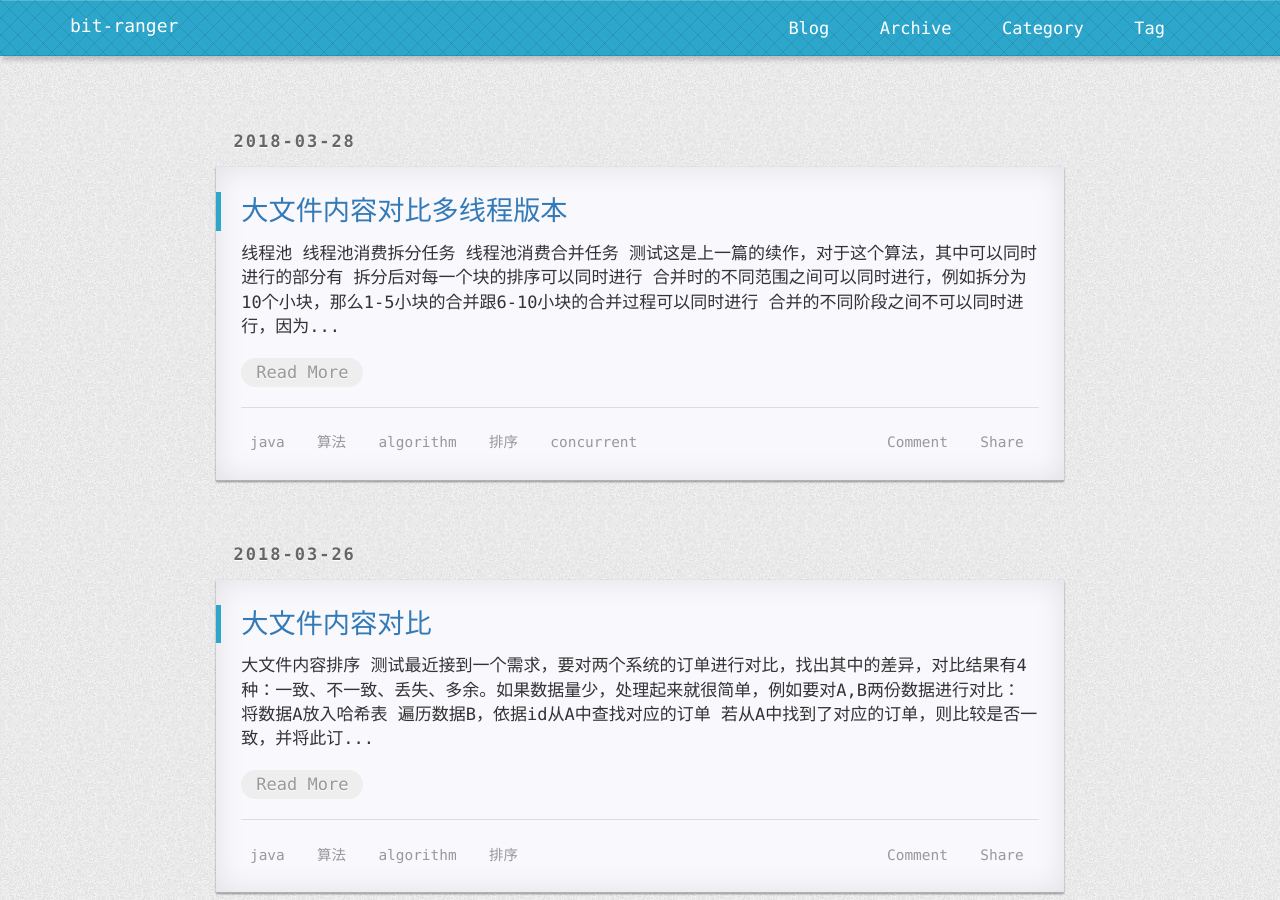
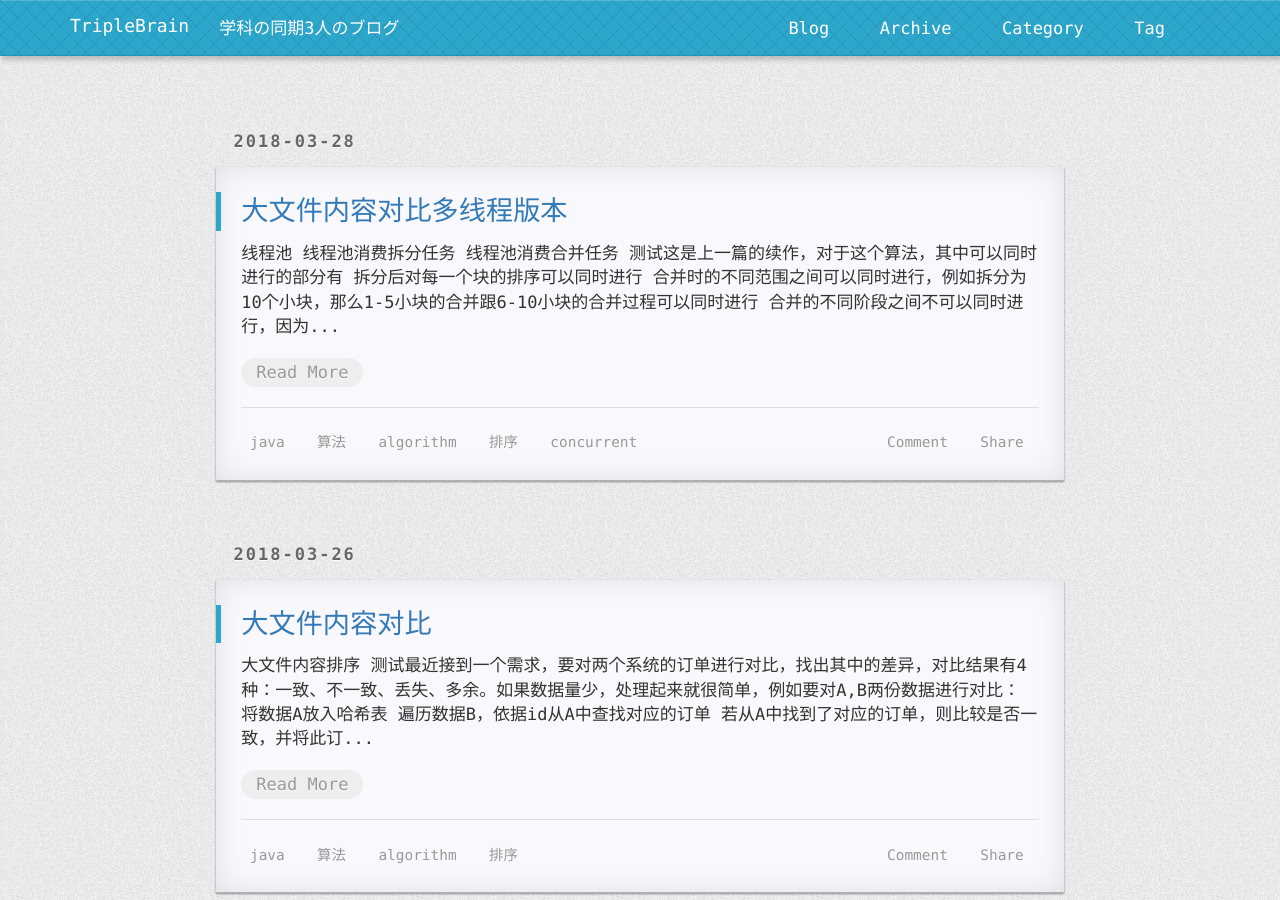
Before and after one commit to nononotyamm/TripleBrain, a Jekyll site: the page built from index.html, in a window 1280 px wide and 900 px high. Built offline with Jekyll 4.4.1, drawn with Linux system fonts in a browser that asks for light colours; nearby versions of some CDN libraries; the list of posts is cut into pages by our own code; comment, search, counter and statistics services are not loaded; a style sheet for code colours, icons or effects is not loaded.

Commit message:
modify _config.yml

```diff
--- a/_config.yml
+++ b/_config.yml
@@ -27,17 +27,17 @@ defaults:
 
 
 
-title: "bit-ranger"
-email: sincerebravefight@gmail.com
-description: ""
+title: "TripleBrain"
+email: 7418040@ed.tus.ac.jp
+description: "学科の同期3人のブログ"
 github:
-  username: bit-ranger
+  username: AriNie
 swiftype:
-  searchId: iXZyPokVfxFaBTvi64Y6
+  searchId:
 gitment:
     repo: blog
-    client_id: a6fb73b3e790e234bab8
-    client_secret: cc10aaff53a03d05ab2ee002dbf401dd7627c7a3
+    client_id:
+    client_secret:
 
 url: "https://arinie.github.io/TripleBrain/"
 imgrepo: "https://arinie.github.io/TripleBrain/static/img"
```
